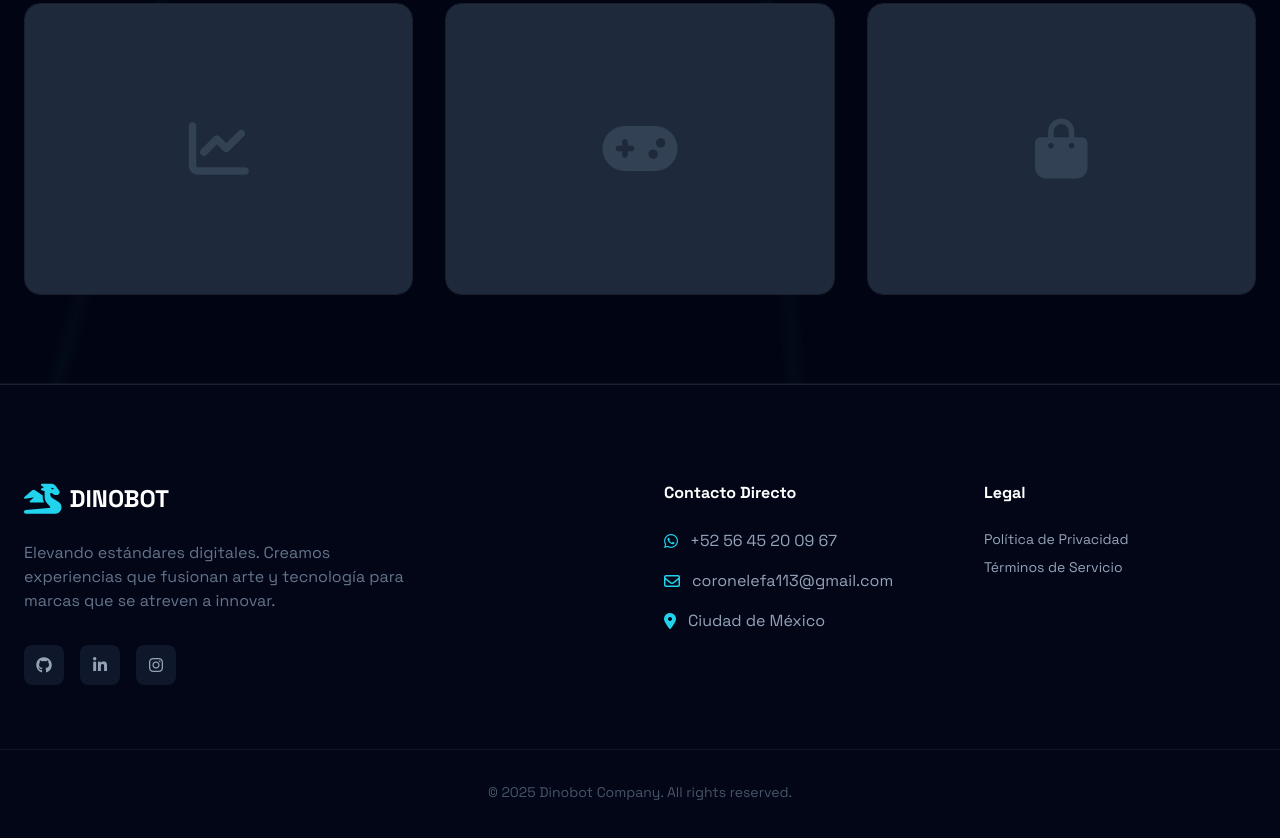
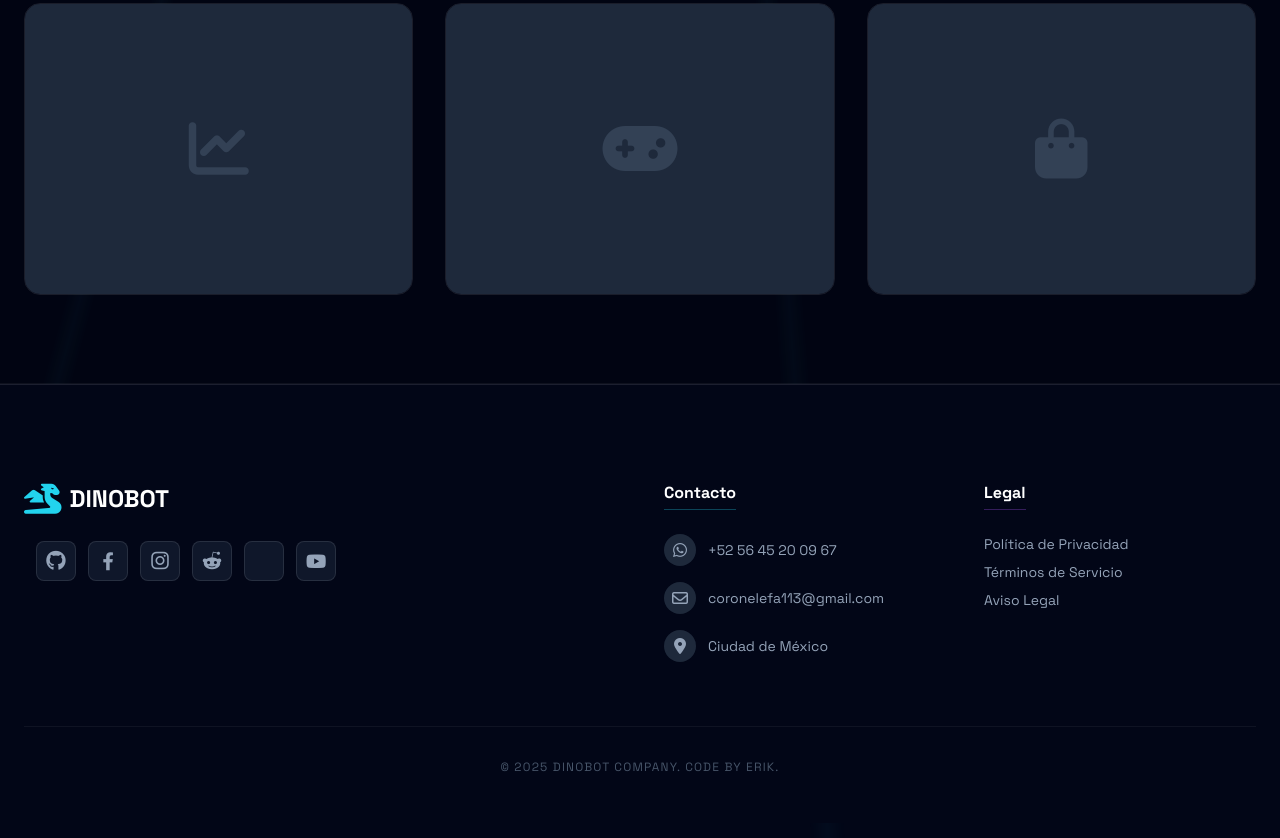
Before and after one commit to Erisaurus06/Dinobot_company, a plain HTML site: page index.html in a window 1280 px wide. Shown: the part 1858-2696 px from the top of the page. Drawn offline with nearby package versions, Linux system fonts and the light colour scheme.

Commit message:
Update index.html

```diff
--- a/index.html
+++ b/index.html
@@ -339,50 +339,80 @@
         </div>
     </section>
 
-    <footer id="contacto" class="bg-[#020617] pt-24 pb-12 border-t border-white/10 relative">
+<footer id="contacto" class="bg-[#020617] pt-24 pb-12 border-t border-white/10 relative">
         <div class="max-w-7xl mx-auto px-6 grid md:grid-cols-4 gap-12 mb-16">
+
             <div class="md:col-span-2">
-                <a href="#" class="flex items-center gap-2 mb-6">
-                    <i class="fa-solid fa-dragon text-3xl text-brand-cyan"></i>
+                <a href="#" class="flex items-center gap-2 mb-6 group">
+                    <i class="fa-solid fa-dragon text-3xl text-brand-cyan group-hover:drop-shadow-[0_0_10px_rgba(34,211,238,0.8)] transition-all"></i>
                     <span class="font-bold text-2xl text-white">DINOBOT</span>
-                </a>
-                <p class="text-slate-500 max-w-sm mb-8">
-                    Elevando estándares digitales. Creamos experiencias que fusionan arte y tecnología para marcas que se atreven a innovar.
-                </p>
-                <div class="flex gap-4">
-                    <a href="#" class="w-10 h-10 rounded-lg bg-slate-900 flex items-center justify-center text-slate-400 hover:text-white hover:bg-brand-cyan hover:scale-110 transition-all interactable"><i class="fa-brands fa-github"></i></a>
-                    <a href="#" class="w-10 h-10 rounded-lg bg-slate-900 flex items-center justify-center text-slate-400 hover:text-white hover:bg-brand-blue hover:scale-110 transition-all interactable"><i class="fa-brands fa-linkedin-in"></i></a>
-                    <a href="#" class="w-10 h-10 rounded-lg bg-slate-900 flex items-center justify-center text-slate-400 hover:text-white hover:bg-brand-purple hover:scale-110 transition-all interactable"><i class="fa-brands fa-instagram"></i></a>
+                <div class="flex flex-wrap gap-3">
+
+                    <a href="#" target="_blank" class="w-10 h-10 rounded-lg bg-slate-900 border border-white/10 flex items-center justify-center text-slate-400 transition-all duration-300 interactable hover:bg-white hover:text-black hover:-translate-y-1 hover:shadow-[0_0_15px_rgba(255,255,255,0.4)]">
+                        <i class="fa-brands fa-github text-xl"></i>
+                    </a>
+
+                    <a href="https://facebook.com/erikmexa06" target="_blank" class="w-10 h-10 rounded-lg bg-slate-900 border border-white/10 flex items-center justify-center text-slate-400 transition-all duration-300 interactable hover:bg-[#1877F2] hover:text-white hover:border-[#1877F2] hover:-translate-y-1 hover:shadow-[0_0_15px_rgba(24,119,242,0.4)]">
+                        <i class="fa-brands fa-facebook-f text-lg"></i>
+                    </a>
+
+                    <a href="https://instagram.com/erikmexa06" target="_blank" class="w-10 h-10 rounded-lg bg-slate-900 border border-white/10 flex items-center justify-center text-slate-400 transition-all duration-300 interactable hover:bg-gradient-to-br hover:from-[#833AB4] hover:via-[#FD1D1D] hover:to-[#FCAF45] hover:text-white hover:border-transparent hover:-translate-y-1 hover:shadow-[0_0_15px_rgba(253,29,29,0.4)]">
+                        <i class="fa-brands fa-instagram text-xl"></i>
+                    </a>
+
+                    <a href="#" target="_blank" class="w-10 h-10 rounded-lg bg-slate-900 border border-white/10 flex items-center justify-center text-slate-400 transition-all duration-300 interactable hover:bg-[#FF4500] hover:text-white hover:border-[#FF4500] hover:-translate-y-1 hover:shadow-[0_0_15px_rgba(255,69,0,0.4)]">
+                        <i class="fa-brands fa-reddit-alien text-xl"></i>
+                    </a>
+
+                    <a href="https://twitter.com/erik_1945" target="_blank" class="w-10 h-10 rounded-lg bg-slate-900 border border-white/10 flex items-center justify-center text-slate-400 transition-all duration-300 interactable hover:bg-black hover:text-white hover:border-white/40 hover:-translate-y-1 hover:shadow-[0_0_15px_rgba(255,255,255,0.1)]">
+                        <i class="fa-brands fa-x-twitter text-lg"></i>
+                    </a>
+
+                    <a href="#" target="_blank" class="w-10 h-10 rounded-lg bg-slate-900 border border-white/10 flex items-center justify-center text-slate-400 transition-all duration-300 interactable hover:bg-[#FF0000] hover:text-white hover:border-[#FF0000] hover:-translate-y-1 hover:shadow-[0_0_15px_rgba(255,0,0,0.4)]">
+                        <i class="fa-brands fa-youtube text-lg"></i>
+                    </a>
+
                 </div>
             </div>
 
             <div>
-                <h4 class="text-white font-bold mb-6">Contacto Directo</h4>
+                <h4 class="text-white font-bold mb-6 border-b border-brand-cyan/30 inline-block pb-1">Contacto</h4>
                 <ul class="space-y-4 text-slate-400">
-                    <li class="flex items-center gap-3">
-                        <i class="fa-brands fa-whatsapp text-brand-cyan"></i>
-                        <span>+52 56 45 20 09 67</span>
+                    <li class="flex items-center gap-3 group interactable cursor-pointer">
+                        <div class="w-8 h-8 rounded-full bg-slate-800 flex items-center justify-center group-hover:bg-brand-cyan group-hover:text-black transition-colors">
+                            <i class="fa-brands fa-whatsapp"></i>
+                        </div>
+                        <span class="text-sm group-hover:text-white transition-colors">+52 56 45 20 09 67</span>
                     </li>
-                    <li class="flex items-center gap-3">
-                        <i class="fa-regular fa-envelope text-brand-cyan"></i>
-                        <span>coronelefa113@gmail.com</span>
+                    <li class="flex items-center gap-3 group interactable cursor-pointer">
+                        <div class="w-8 h-8 rounded-full bg-slate-800 flex items-center justify-center group-hover:bg-brand-purple group-hover:text-white transition-colors">
+                            <i class="fa-regular fa-envelope"></i>
+                        </div>
+                        <span class="text-sm group-hover:text-white transition-colors">coronelefa113@gmail.com</span>
                     </li>
-                    <li class="flex items-center gap-3">
-                        <i class="fa-solid fa-location-dot text-brand-cyan"></i>
-                        <span>Ciudad de México</span>
+                    <li class="flex items-center gap-3 group interactable cursor-pointer">
+                        <div class="w-8 h-8 rounded-full bg-slate-800 flex items-center justify-center group-hover:bg-brand-blue group-hover:text-white transition-colors">
+                            <i class="fa-solid fa-location-dot"></i>
+                        </div>
+                        <span class="text-sm group-hover:text-white transition-colors">Ciudad de México</span>
                     </li>
                 </ul>
             </div>
+
              <div>
-                <h4 class="text-white font-bold mb-6">Legal</h4>
+                <h4 class="text-white font-bold mb-6 border-b border-brand-purple/30 inline-block pb-1">Legal</h4>
                 <ul class="space-y-2 text-slate-400 text-sm">
-                    <li><a href="#" class="hover:text-brand-cyan transition-colors">Política de Privacidad</a></li>
-                    <li><a href="#" class="hover:text-brand-cyan transition-colors">Términos de Servicio</a></li>
+                    <li><a href="#" class="hover:text-brand-cyan transition-colors interactable">Política de Privacidad</a></li>
+                    <li><a href="#" class="hover:text-brand-cyan transition-colors interactable">Términos de Servicio</a></li>
+                    <li><a href="#" class="hover:text-brand-cyan transition-colors interactable">Aviso Legal</a></li>
                 </ul>
             </div>
         </div>
-        <div class="text-center border-t border-white/5 pt-8">
-            <p class="text-slate-600 text-sm">© 2025 Dinobot Company. All rights reserved.</p>
+
+        <div class="text-center border-t border-white/5 pt-8 mx-6">
+            <p class="text-slate-600 text-xs tracking-widest uppercase">
+                © 2025 Dinobot Company. Code by Erik.
+            </p>
         </div>
     </footer>
 
```
